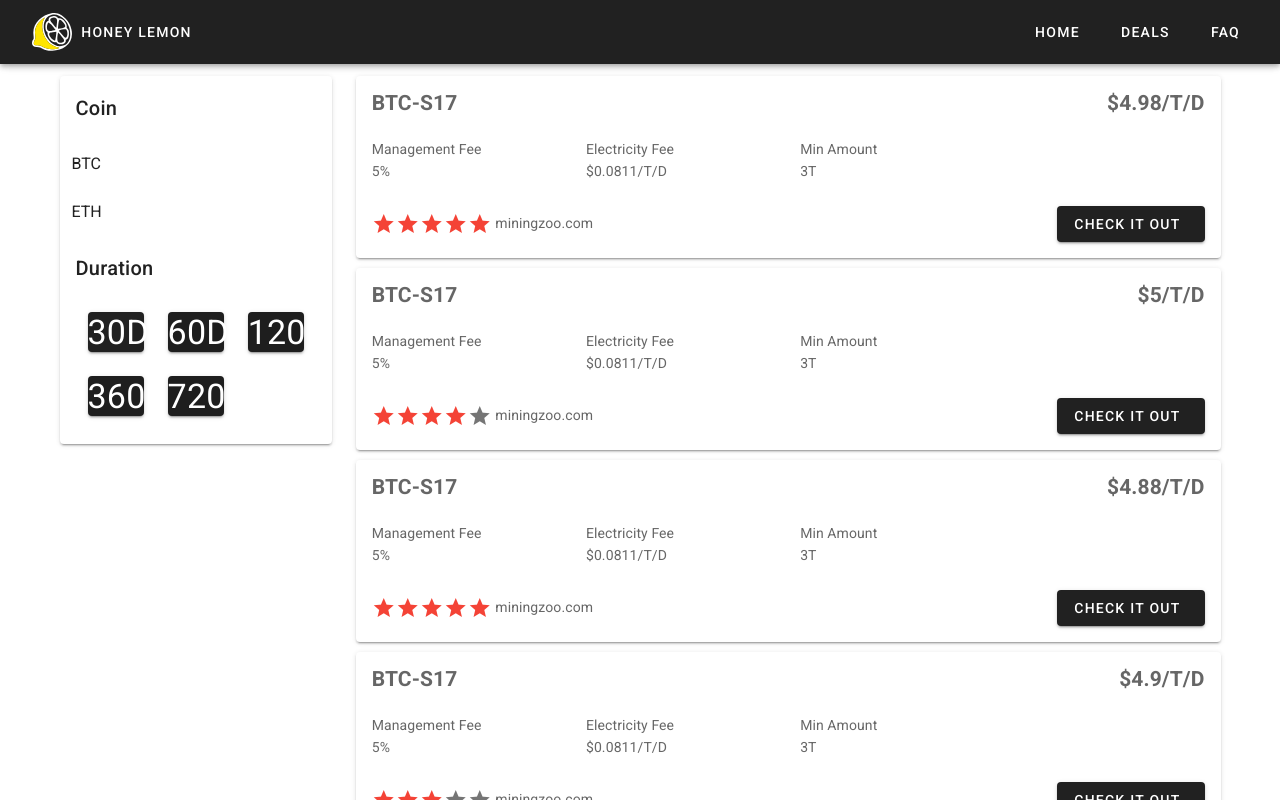
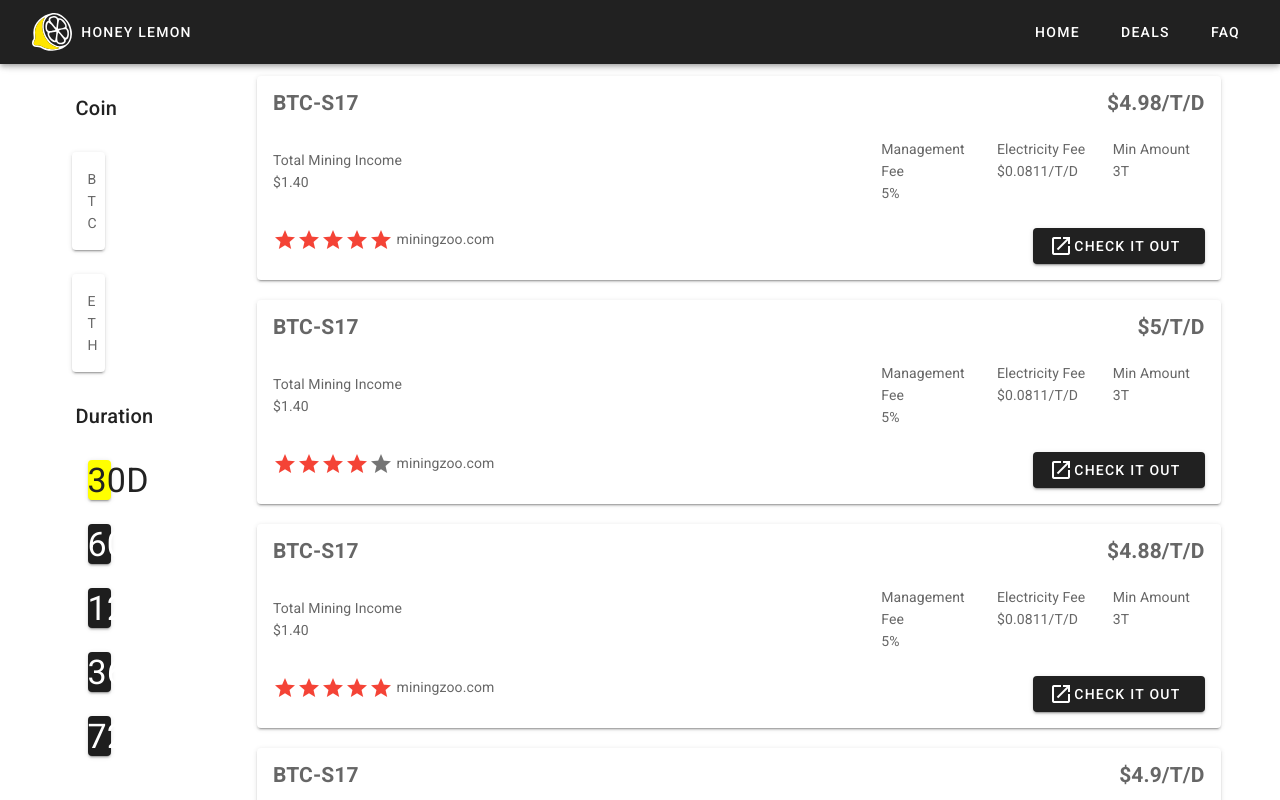
Before and after one commit to kora731/honey-fe, a Vue app: page /#/products in a window 1280 px wide. Shown: the top 800 px of the page. Built offline with nearby package versions, Linux system fonts and the light colour scheme.

Commit message:
1. Home to add card style 2. Deals to modify the card style

```diff
--- a/package.json
+++ b/package.json
@@ -15,6 +15,7 @@
     "vuex": "^3.1.2"
   },
   "devDependencies": {
+    "@mdi/font": "^4.7.95",
     "@vue/cli-plugin-babel": "^4.1.0",
     "@vue/cli-plugin-eslint": "^4.1.0",
     "@vue/cli-plugin-router": "^4.1.1",
--- a/src/plugins/vuetify.js
+++ b/src/plugins/vuetify.js
@@ -1,12 +1,16 @@
 import Vue from 'vue';
 import Vuetify from 'vuetify/lib';
+import '@mdi/font/css/materialdesignicons.css'
 
 Vue.use(Vuetify);
 
 import colors from 'vuetify/lib/util/colors'
 
 export default new Vuetify({
-    theme: {
+  icons: {
+    iconfont: 'mdi', // 'mdi' || 'mdiSvg' || 'md' || 'fa' || 'fa4'
+  },
+  theme: {
         themes: {
           light: {
             primary: colors.grey.darken4,
@@ -19,4 +23,5 @@
           },
         },
       }
+
 });
--- a/src/views/Home.vue
+++ b/src/views/Home.vue
@@ -1,7 +1,7 @@
 <template>
   <v-container class="content">
-    <v-row class="row layout">
-      <v-col class="col slogan" cols="6" sm="12" lg="6">
+    <v-row class="layout">
+      <v-col class="col slogan pl-10" cols="6" sm="12" lg="6">
         <span class="yellow">SWEET DEALS</span>
         <br />
         <span class="yellow">IN CRYPTO</span>
@@ -43,8 +43,14 @@
       </v-col>
     </v-row>
 
+    <v-row class="d-block ma-10 pa-10">
+      <div class="display-2">Honey Lemon -> Cryptocurrancy Mining
+         </div>
+      <div class="headline">Discover best deals in cloud mining contracts listed across reputable platforms:
+         </div>
+    </v-row>
 
-    <v-row class="row deals">
+    <v-row class="deals">
       <v-col
         class="text-center"
         cols="6"
@@ -54,11 +60,20 @@
         v-for="p in products"
         :key="p.duration"
       >
-        <v-card href="#/products">
-          <v-card-text>
-            <div>{{p.type}}</div>
-             <div>{{p.sellers}}</div>
-              <div>{{p.duration}}</div>
+        <v-card href="#/products"
+          class="mx-auto"
+          height="360"
+          max-width="480"
+        >
+          <v-card-text class="text-left">
+            <div class="display-2 ma-4">{{p.type}}</div>
+            <div class="ma-4">mining contract</div>
+             <div class="ma-4">{{p.sellers}} Platforms</div>
+            <v-divider></v-divider>
+            <div class="ma-4"><v-icon>mdi-sale</v-icon> up to 22% OFF vs buying BTC</div>
+            <div class="ma-4"><v-icon>mdi-tag-heart</v-icon>as low as $0.1139 / T / Day</div>
+            <div class="ma-4"><v-icon>mdi-coin</v-icon>BTC price: $7,147.01 (-1.63%)</div>
+            <div class="ma-4"><v-icon>mdi-treasure-chest</v-icon>BTC mining earnings: $0.1388 / T / Day</div>
           </v-card-text>
         </v-card>
       </v-col>
@@ -172,7 +187,7 @@
     align-items: center;
 
     input {
-      font-family: "Eras ITC", "Avenir", Helvetica, Arial, sans-serif;
+      font-family: "Roboto", Helvetica, Arial, sans-serif;
       font-size: 20px;
       padding: 10px;
       margin-right: 10px;
--- a/src/views/Products.vue
+++ b/src/views/Products.vue
@@ -1,20 +1,24 @@
 <template>
   <v-container>
     <v-row>
-      <v-col cols="3" md="3" lg="3" sm="6">
-        <v-card>
+      <v-col cols="2" md="2" lg="2" sm="6">
+        <v-card style="background: transparent;" elevation="0">
           <v-card-title>Coin</v-card-title>
           <v-col cols="4">
-              BTC
+            <v-card>
+              <v-card-text>BTC</v-card-text>
+            </v-card>
           </v-col>
           <v-col cols="4">
-              ETH
+            <v-card>
+              <v-card-text>ETH</v-card-text>
+            </v-card>
           </v-col>
           <v-card-title>Duration</v-card-title>
           <v-card-text>
             <v-item-group mandatory>
               <v-container>
-                <v-row>
+                <v-row class="flex-column">
                   <v-col v-for="n in Object.keys(items)" :key="n" cols="4">
                     <v-item v-slot:default="{ active, toggle }">
                       <v-card
@@ -24,9 +28,7 @@
                         @click="() => { toggle(); setDuration(n); }"
                       >
                         <v-scroll-y-transition>
-                          <div class="display-1 flex-grow-1 text-center">
-                            {{n}}
-                          </div>
+                          <div class="display-1 flex-grow-1 text-center">{{n}}</div>
                         </v-scroll-y-transition>
                       </v-card>
                     </v-item>
@@ -37,8 +39,8 @@
           </v-card-text>
         </v-card>
       </v-col>
-        <v-col cols="9" md="9" lg="9" sm="12">
-        <v-card v-for="(item, index) in items[duration]" :key="index" style="margin-bottom: 10px;">
+      <v-col cols="10" md="10" lg="10" sm="12">
+        <v-card v-for="(item, index) in items[duration]" :key="index" style="margin-bottom: 20px;">
           <v-card-text>
             <v-row align="center">
               <v-col cols="6">
@@ -49,18 +51,26 @@
               </v-col>
             </v-row>
             <v-row align="center">
-              <v-col cols="3">
+              <v-col class="flex-grow-1">
+                <div>Total Mining Income</div>
+                <div>$1.40</div>
+              </v-col>
+              <div class="d-flex">
+                <v-col>
                   <div>Management Fee</div>
                   <div>{{item.commission * 100}}%</div>
                 </v-col>
-              <v-col cols="3">
+                <v-col>
                   <div>Electricity Fee</div>
                   <div>${{item.electricityFee}}/T/D</div>
                 </v-col>
-              <v-col cols="3">
+                <v-col>
                   <div>Min Amount</div>
                   <div>{{item.min}}T</div>
                 </v-col>
+              </div>
+            </v-row>
+            <v-row>
               <v-col cols="9">
                 <div>
                   <v-icon color="red" v-for="n in item.rating" :key="`${index}_${n}_r`">mdi-star</v-icon>
@@ -70,6 +80,7 @@
               </v-col>
               <v-col cols="3" class="text-right">
                 <v-btn href="#/product" color="primary">
+                  <v-icon>mdi-open-in-new</v-icon>
                   <span class="mr-2">Check it out</span>
                 </v-btn>
               </v-col>
@@ -78,14 +89,12 @@
         </v-card>
       </v-col>
     </v-row>
-
   </v-container>
 </template>
 
 <script>
-
 export default {
-  name: 'Products',
+  name: "Products",
   methods: {
     setDuration(d) {
       this.duration = d;
@@ -93,114 +102,115 @@
   },
   data() {
     return {
-      duration: '30D',
+      duration: "30D",
       items: {
-        '30D': [
+        "30D": [
           {
-            name: 'BTC-S17',
+            name: "BTC-S17",
             rating: 5,
-            seller: 'miningzoo.com',
+            seller: "miningzoo.com",
             price: 4.98,
             commission: 0.05,
             electricityFee: 0.0811,
             min: 3
           },
           {
-            name: 'BTC-S17',
+            name: "BTC-S17",
             rating: 4,
-            seller: 'miningzoo.com',
+            seller: "miningzoo.com",
             price: 5,
             commission: 0.05,
             electricityFee: 0.0811,
             min: 3
           },
           {
-            name: 'BTC-S17',
+            name: "BTC-S17",
             rating: 5,
-            seller: 'miningzoo.com',
+            seller: "miningzoo.com",
             price: 4.88,
             commission: 0.05,
             electricityFee: 0.0811,
             min: 3
           },
           {
-            name: 'BTC-S17',
+            name: "BTC-S17",
             rating: 3,
-            seller: 'miningzoo.com',
+            seller: "miningzoo.com",
             price: 4.9,
             commission: 0.05,
             electricityFee: 0.0811,
             min: 3
           },
           {
-            name: 'BTC-S17',
+            name: "BTC-S17",
             rating: 1,
-            seller: 'miningzoo.com',
+            seller: "miningzoo.com",
             price: 4.5,
             commission: 0.05,
             electricityFee: 0.0811,
             min: 3
           },
           {
-            name: 'BTC-S17',
+            name: "BTC-S17",
             rating: 2,
-            seller: 'miningzoo.com',
+            seller: "miningzoo.com",
             price: 4.67,
             commission: 0.05,
             electricityFee: 0.0811,
             min: 3
           }
         ],
-        '60D': [
+        "60D": [
           {
-            name: 'BTC-S17',
+            name: "BTC-S17",
             rating: 4,
-            seller: 'miningzoo.com',
+            seller: "miningzoo.com",
             price: 4.9,
             commission: 0.05,
             electricityFee: 0.0811,
             min: 3
           },
           {
-            name: 'BTC-S17',
+            name: "BTC-S17",
             rating: 5,
-            seller: 'miningzoo.com',
+            seller: "miningzoo.com",
             price: 4.9,
             commission: 0.05,
             electricityFee: 0.0811,
             min: 3
           }
         ],
-        '120D': [
+        "120D": [
           {
-            name: 'BTC-S17',
+            name: "BTC-S17",
             rating: 4,
-            seller: 'miningzoo.com',
+            seller: "miningzoo.com",
             price: 4.9,
             commission: 0.05,
             electricityFee: 0.0811,
             min: 3
           },
           {
-            name: 'BTC-S17',
+            name: "BTC-S17",
             rating: 5,
-            seller: 'miningzoo.com',
+            seller: "miningzoo.com",
             price: 4.9,
             commission: 0.05,
             electricityFee: 0.0811,
             min: 3
           }
         ],
-        '360D': [
-        ],
-        '720D': [
-        ]
+        "360D": [],
+        "720D": []
       }
+    };
   }
-  }
-}
+};
 </script>
 
 <style scoped>
-
+.v-item--active {
+  color: #222;
+  background-color: #ffff00 !important;
+}
 </style>
```
Also changed, not shown: 1 other file (tests, documents, lock files or other folders). Lines whose indentation alone changed are shown as unchanged.
